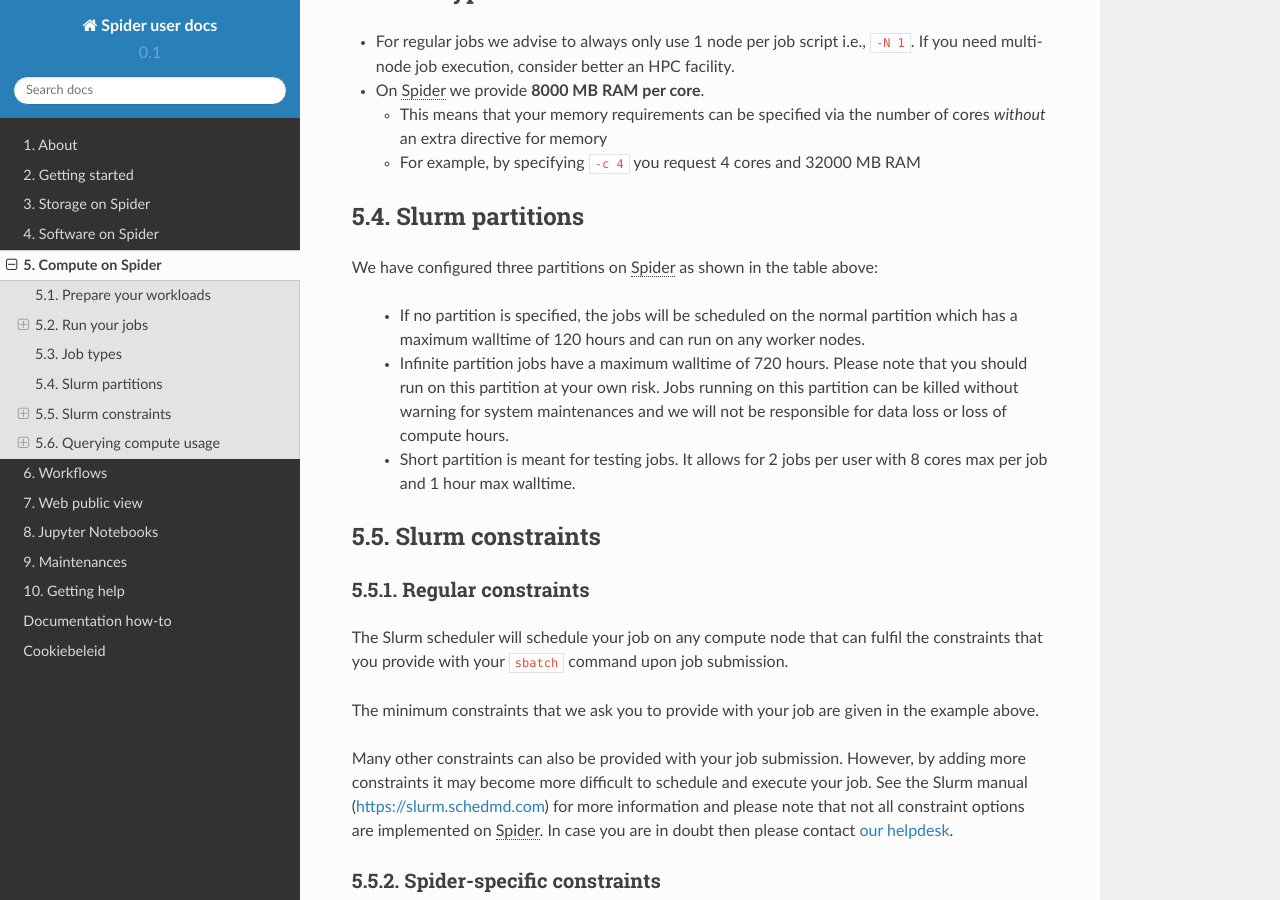
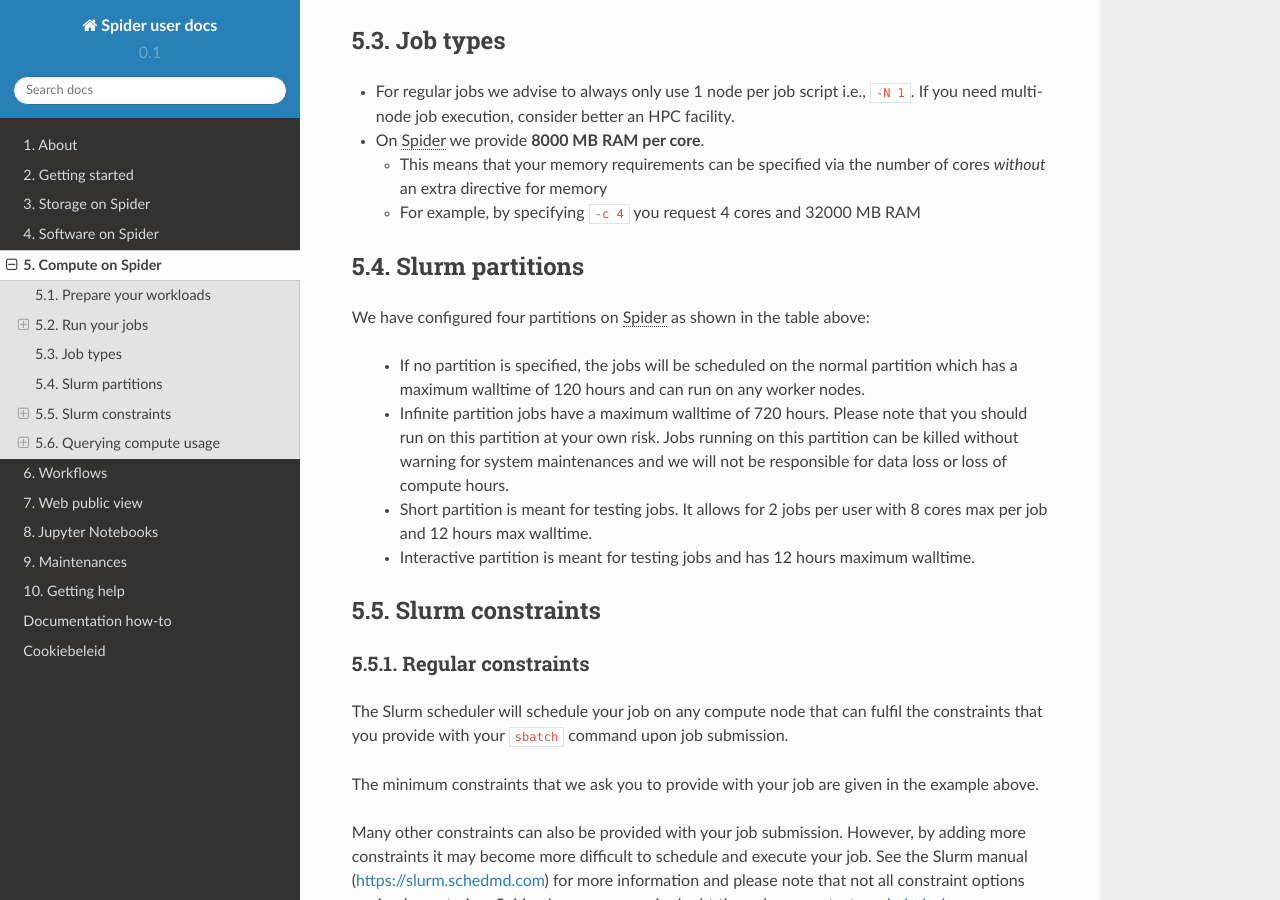
Before and after one commit to sara-nl/spiderdocs, a Sphinx documentation site: the page built from source/Pages/compute_on_spider.rst, in a window 1280 px wide and 900 px high, scrolled down 3788 px. Built offline with Sphinx 7.4.7 and the Read the Docs theme 2.0.0, drawn with Linux system fonts in a browser that asks for light colours; some of the changed text lies outside the part shown.

Commit message:
added new partitions

```diff
--- a/source/Pages/compute_on_spider.rst
+++ b/source/Pages/compute_on_spider.rst
@@ -55,7 +55,8 @@ SBATCH directive      Functionality         Usage example
 ``-t HH:MM:SS``       the wall-clock time   ``#SBATCH -t=1:00:00`` (the job will run max for 1 hour)
 ``-p <partition>``    partition selection   ``#SBATCH -p normal`` (the job will run max for 120 hours)
 ``-p <partition>``    partition selection   ``#SBATCH -p infinite`` (the job will run max for 720 hours)
-``-p <partition>``    partition selection   ``#SBATCH -p short`` (the job will run max for 1 hour)
+``-p <partition>``    partition selection   ``#SBATCH -p short`` (the job will run max for 12 hours)
+``-p <partition>``    partition selection   ``#SBATCH -p interactive`` (the job will run max for 12 hours)
 ==================    ===================   =================
 
 
@@ -212,13 +213,13 @@ Job types
 Slurm partitions
 ================
 
-We have configured three partitions on :abbr:`Spider (Symbiotic Platform(s) for Interoperable Data
+We have configured four partitions on :abbr:`Spider (Symbiotic Platform(s) for Interoperable Data
 Extraction and Redistribution)` as shown in the table above:
 
   * If no partition is specified, the jobs will be scheduled on the normal partition  which has a maximum walltime of 120 hours and can run on any worker nodes.
   * Infinite partition jobs have a maximum walltime of 720 hours. Please note that you should run on this partition at your own risk. Jobs running on this partition can be killed without warning for system maintenances and we will not be responsible for data loss or loss of compute hours.
-  * Short partition is meant for testing jobs. It allows for 2 jobs per user with 8 cores max per job and 1 hour max walltime.
-
+  * Short partition is meant for testing jobs. It allows for 2 jobs per user with 8 cores max per job and 12 hours max walltime.
+  * Interactive partition is meant for testing jobs and has 12 hours maximum walltime.
 
 =================
 Slurm constraints
```
